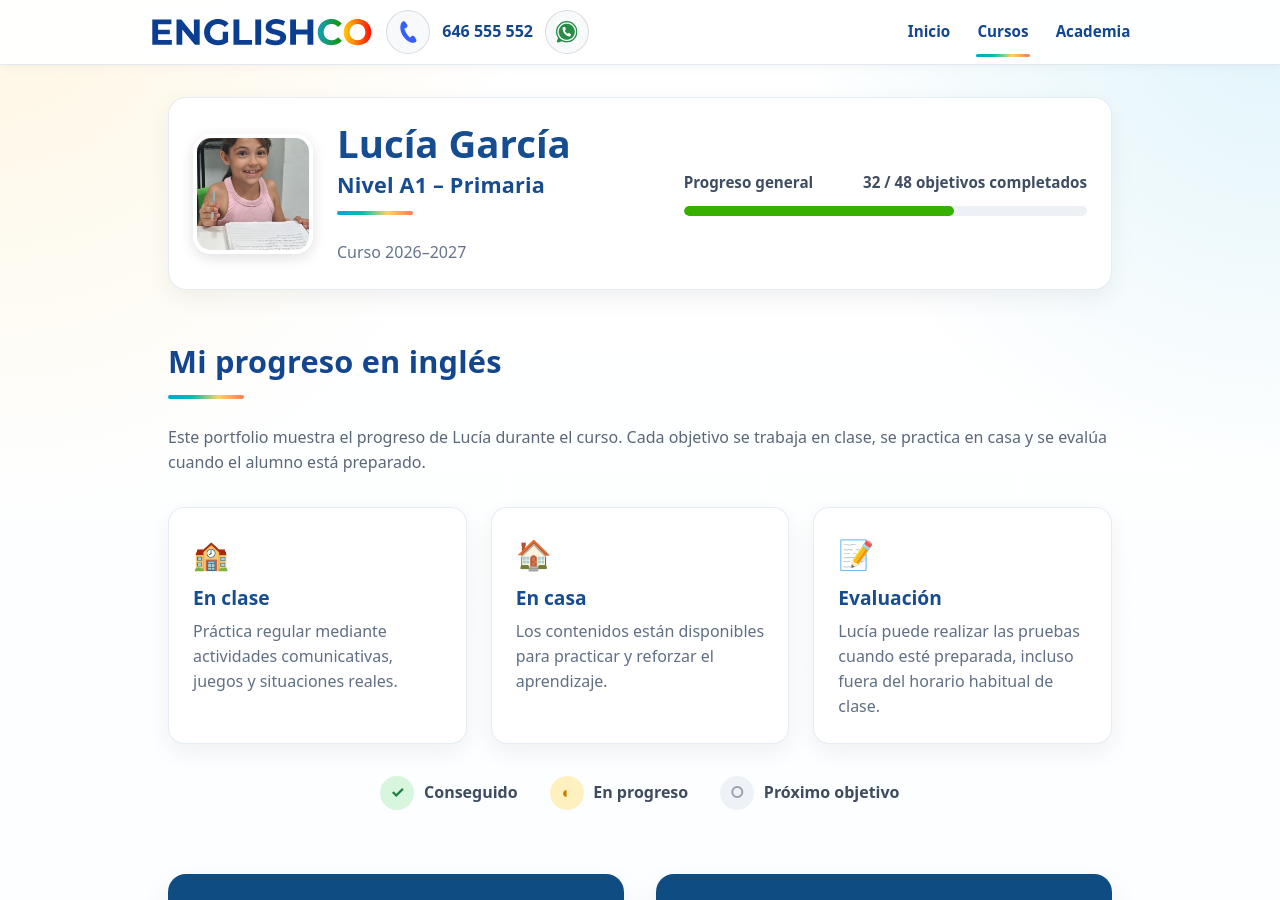
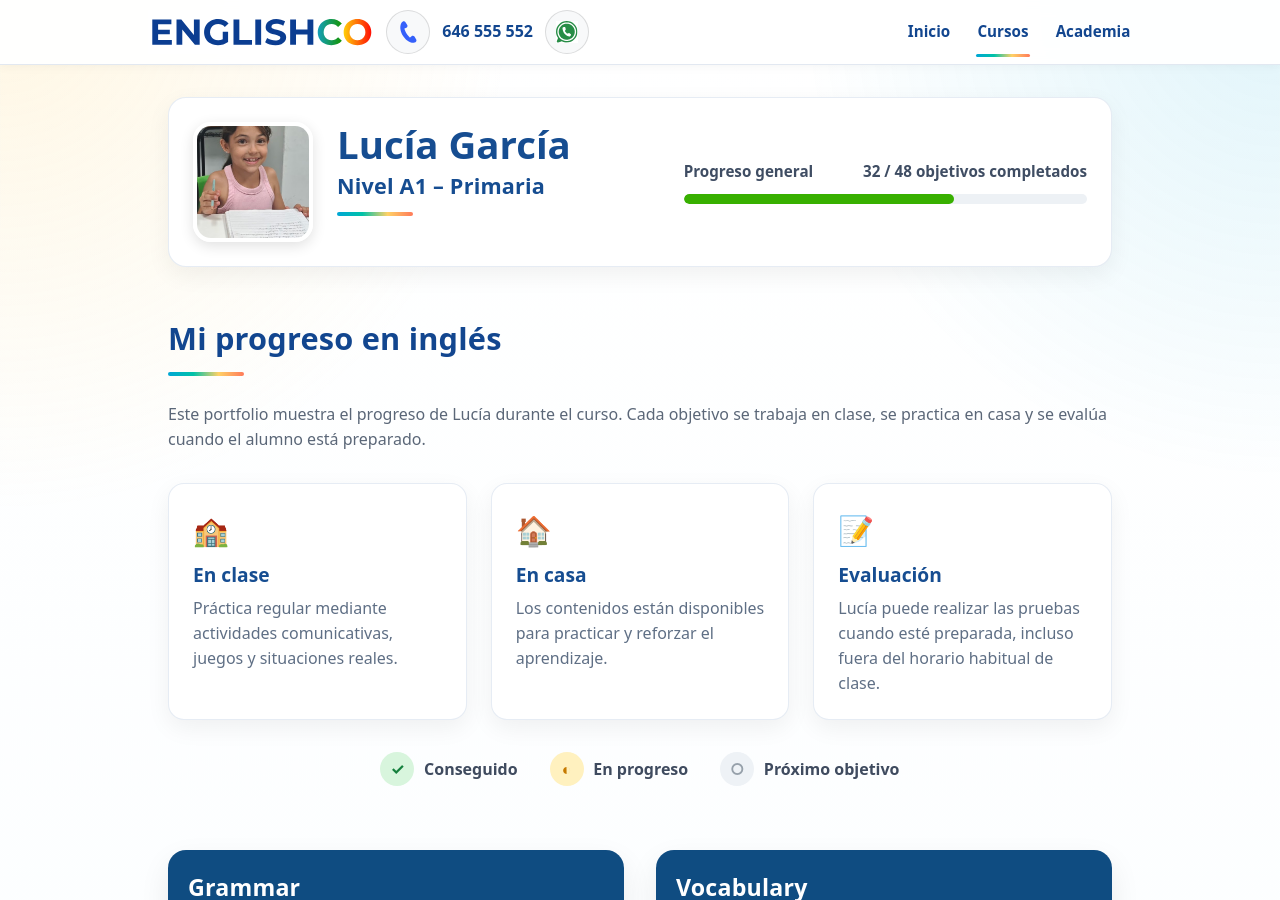
Before and after one commit to dixonbruce/englishco, a Jekyll site: the page built from portfolio/primariaA1.html, in a window 1280 px wide and 900 px high. Built offline with Jekyll 4.4.1, drawn with Linux system fonts in a browser that asks for light colours.

Commit message:
Remove course year from primariaA1.html
Removed course year paragraph from student info.

```diff
--- a/portfolio/primariaA1.html
+++ b/portfolio/primariaA1.html
@@ -22,9 +22,7 @@ permalink: /portfolio/primariaA1.html
       <h1>Lucía García</h1>
       <h2>Nivel A1 – Primaria</h2>
 
-      <p class="course-year">
-        Curso 2026–2027
-      </p>
+
     </div>
 
     <div class="overall-progress">
```
